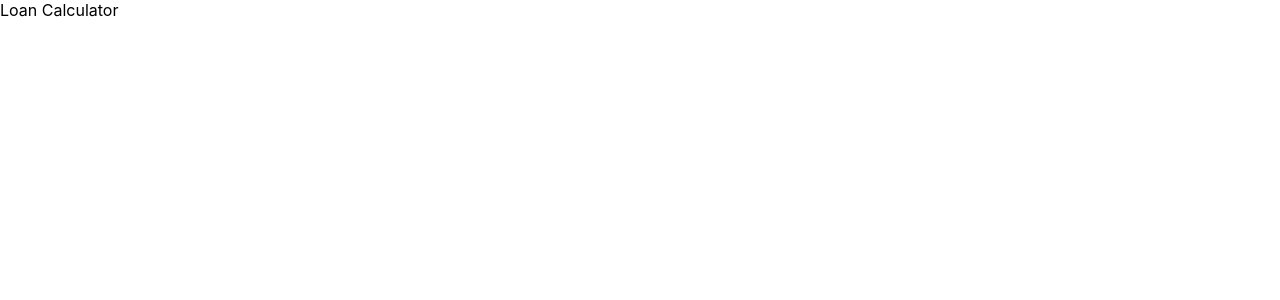
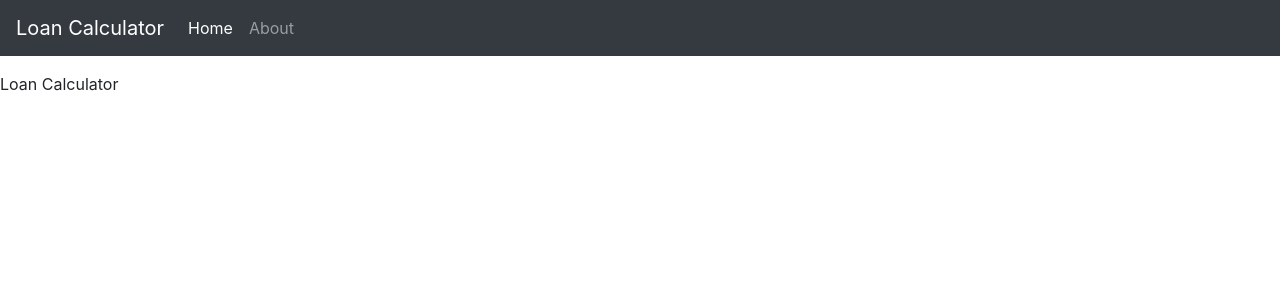
Before and after one commit to AndreMiras/loan-calculator, a React (Create React App) app: page / in a window 1280 px wide. Shown: the top 300 px of the page. Built offline with nearby package versions, Linux system fonts and the light colour scheme.

Commit message:
:lipstick: Adds Header

```diff
--- a/src/App.tsx
+++ b/src/App.tsx
@@ -1,8 +1,11 @@
 import React from 'react';
+import 'bootstrap/dist/css/bootstrap.min.css';
+import Header from './components/Header';
 
 function App() {
   return (
     <div className="App">
+      <Header />
       Loan Calculator
     </div>
   );
--- /dev/null
+++ b/src/components/Header.tsx
@@ -0,0 +1,27 @@
+import React from 'react';
+
+const Header = () => (
+  <header className="mb-4">
+    <nav className="navbar navbar-expand-md navbar-dark fixed-top bg-dark">
+      <a className="navbar-brand" href="/">Loan Calculator</a>
+      <button className="navbar-toggler" type="button" data-toggle="collapse" data-target="#navbarCollapse" aria-controls="navbarCollapse" aria-expanded="false" aria-label="Toggle navigation">
+        <span className="navbar-toggler-icon" />
+      </button>
+      <div className="collapse navbar-collapse" id="navbarCollapse">
+        <ul className="navbar-nav mr-auto">
+          <li className="nav-item active">
+            <a className="nav-link" href="/">
+              Home
+              <span className="sr-only">(current)</span>
+            </a>
+          </li>
+          <li className="nav-item">
+            <a className="nav-link" href="https://gitlab.com/andre.miras/loan-calculator">About</a>
+          </li>
+        </ul>
+      </div>
+    </nav>
+  </header>
+);
+
+export default Header;
--- a/src/index.css
+++ b/src/index.css
@@ -11,3 +11,10 @@ code {
   font-family: source-code-pro, Menlo, Monaco, Consolas, 'Courier New',
     monospace;
 }
+
+/* https://getbootstrap.com/docs/4.6/examples/carousel/ */
+body {
+  padding-top: 3rem;
+  padding-bottom: 3rem;
+  color: #5a5a5a;
+}
```
Also changed, not shown: 1 other file (tests, documents, lock files or other folders).
